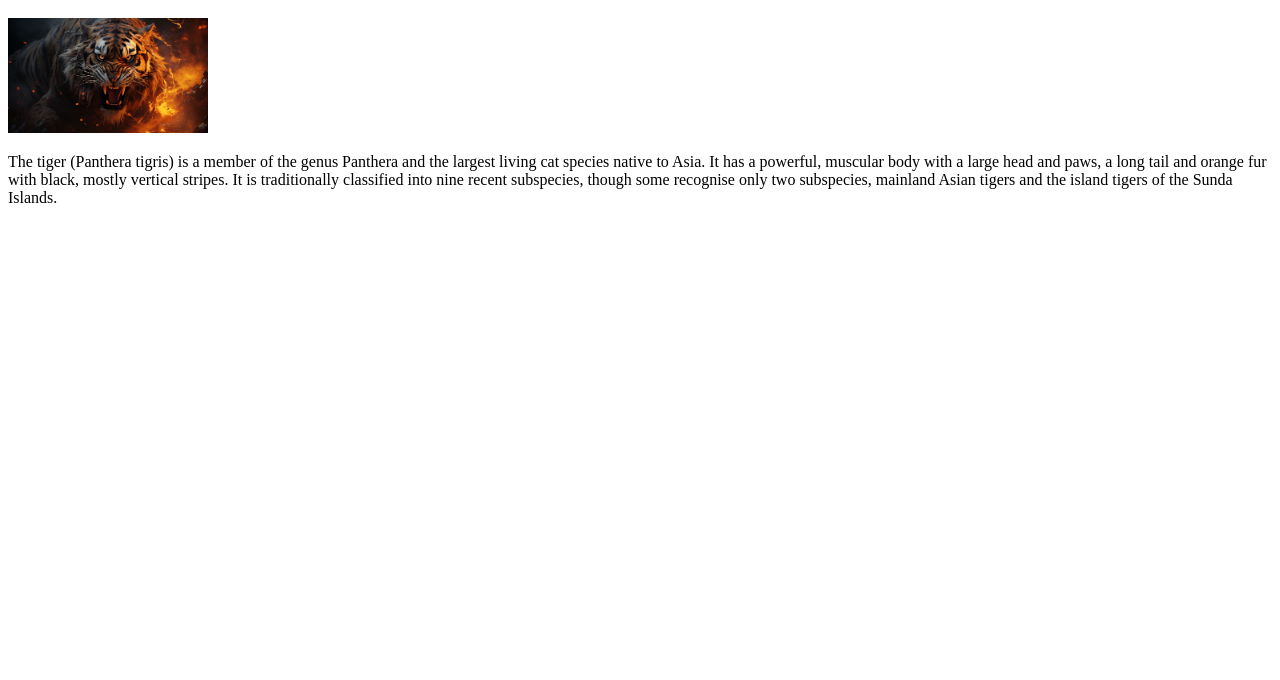
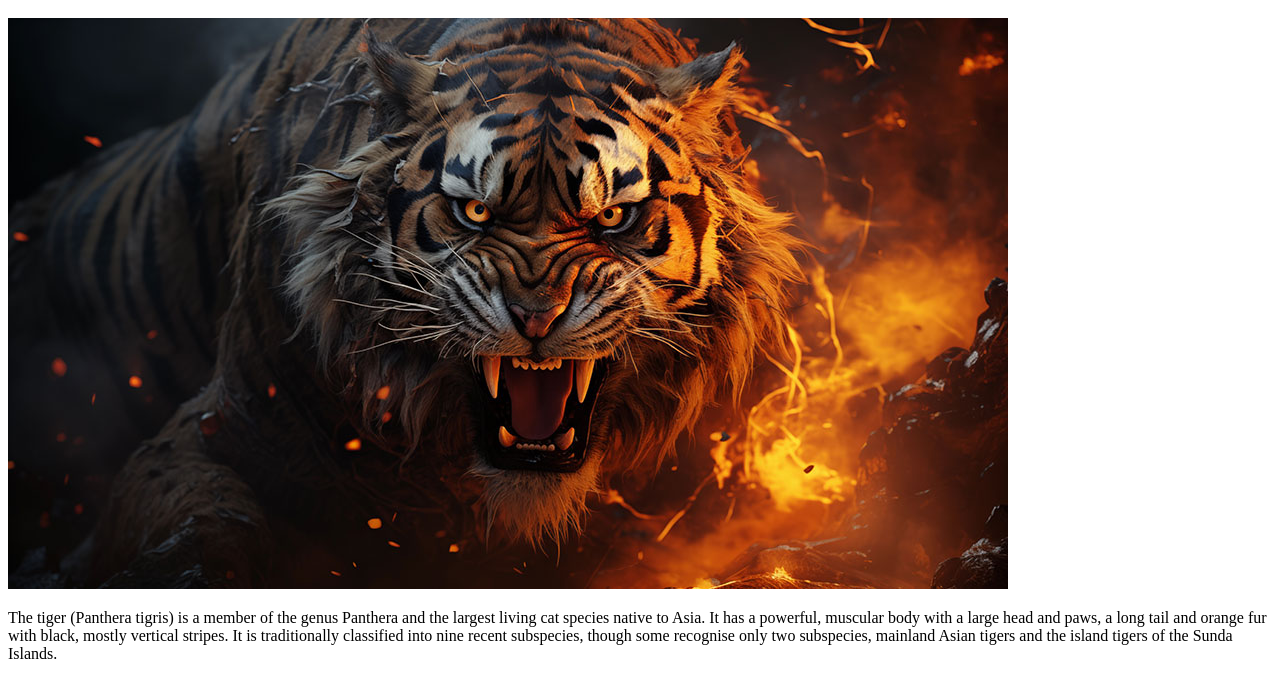
Before and after one commit to DhakshaAcademy/my-project, a plain HTML site: page index.html in a window 1280 px wide. Shown: the part 120-800 px from the top of the page. Drawn offline with Linux system fonts and the light colour scheme.

Commit message:
remove px

```diff
--- a/index.html
+++ b/index.html
@@ -8,7 +8,7 @@
 <body>
     <h1>Tiger</h1>
     <h1>prabhu</h1>
-    <img width="200px" src="profile.jpg" alt="">
+    <img src="profile.jpg" alt="">
    <p>The tiger (Panthera tigris) is a member of the genus Panthera and the largest living cat species native to Asia. It has a powerful, muscular body with a large head and paws, a long tail and orange fur with black, mostly vertical stripes. It is traditionally classified into nine recent subspecies, though some recognise only two subspecies, mainland Asian tigers and the island tigers of the Sunda Islands.</p>
 
 </body>
```
